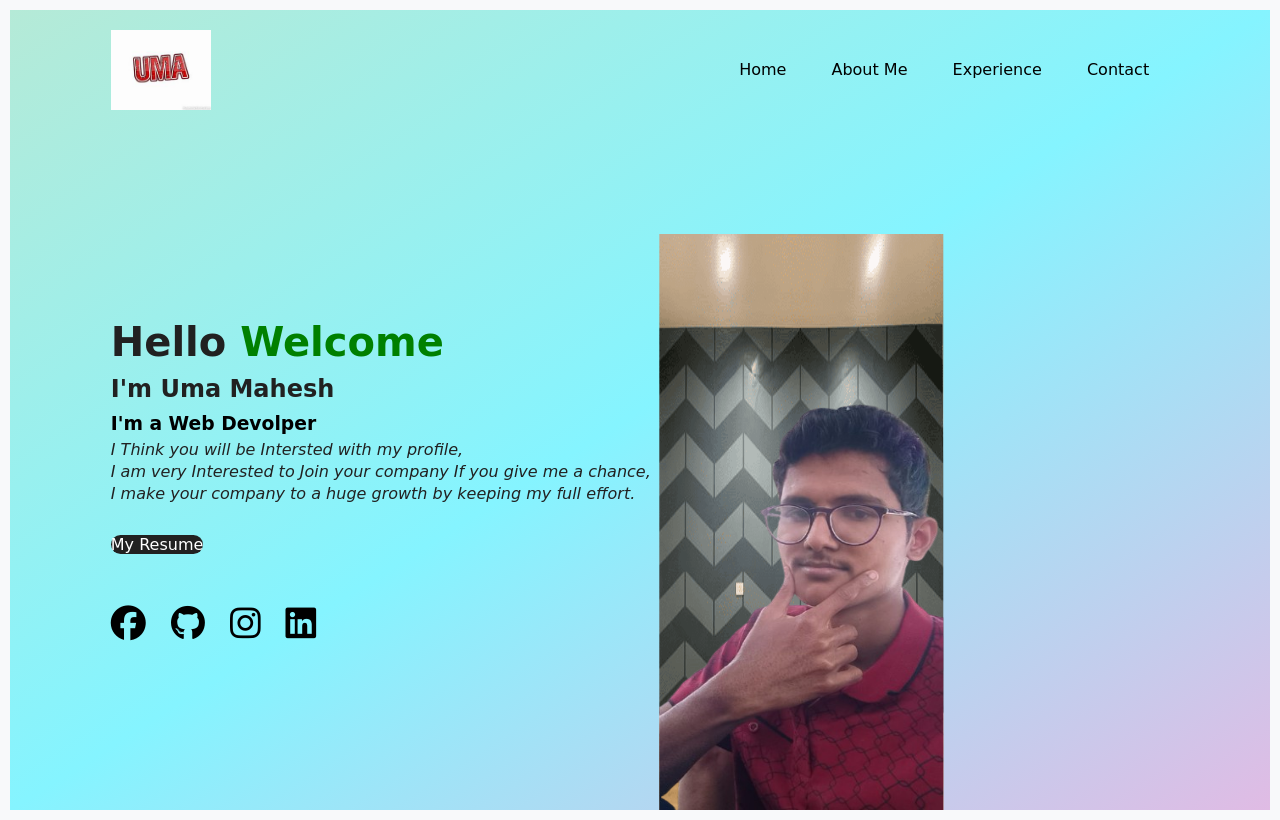
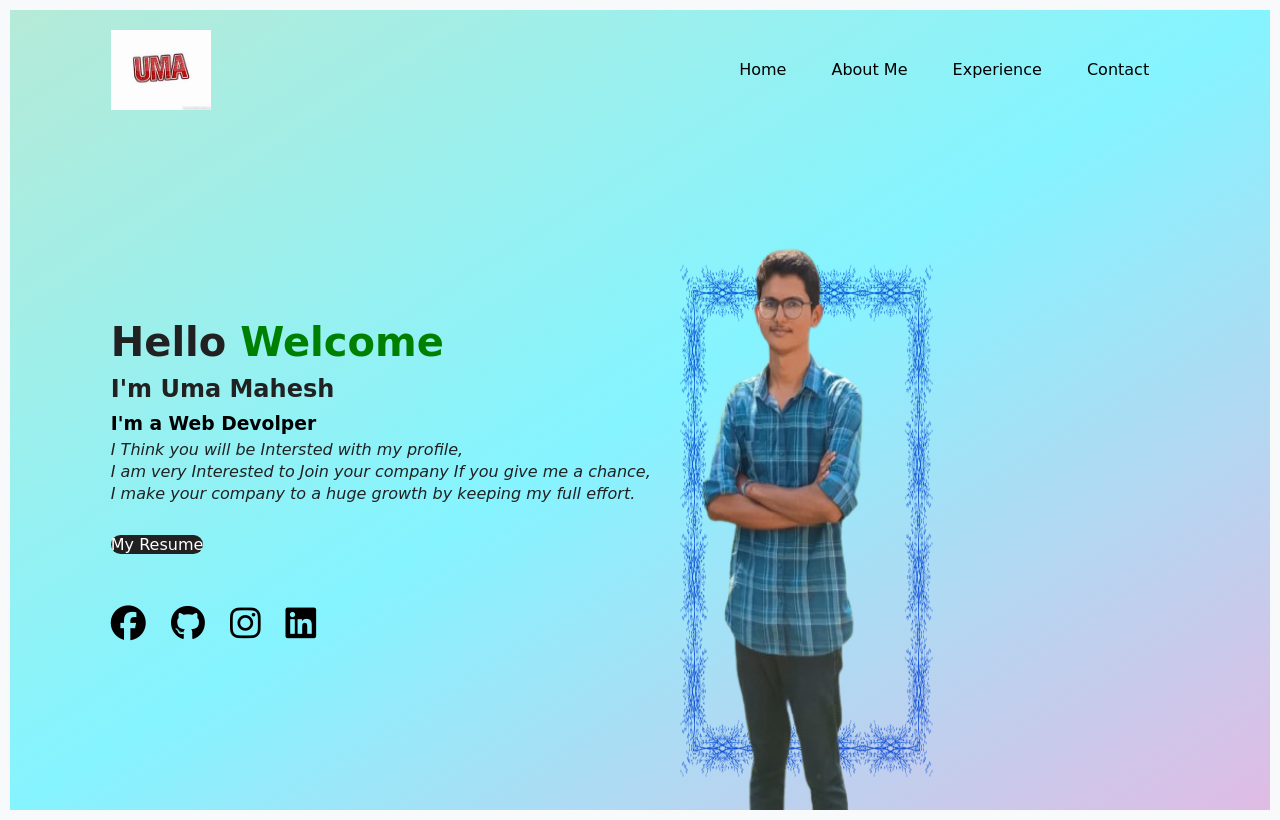
Before and after one commit to Umamahesh2345/umas-portfolio, a plain HTML site: page index.html in a window 1280 px wide. Drawn offline with Linux system fonts and the light colour scheme.

Commit message:
Update index.html

```diff
--- a/index.html
+++ b/index.html
@@ -26,8 +26,8 @@
 <a href="index1.html">My Resume</a>
 </div>
 <div class="d">
-<img src="wall.png" class="e">
-<img src="joy.png" class="f">
+<img src="back.png" class="e">
+<img src="solo.png" class="f">
 </div>
 <div class="g">
 <a href="https://facebook.com"><i class="fa-brands fa-facebook"></i></a>
```
